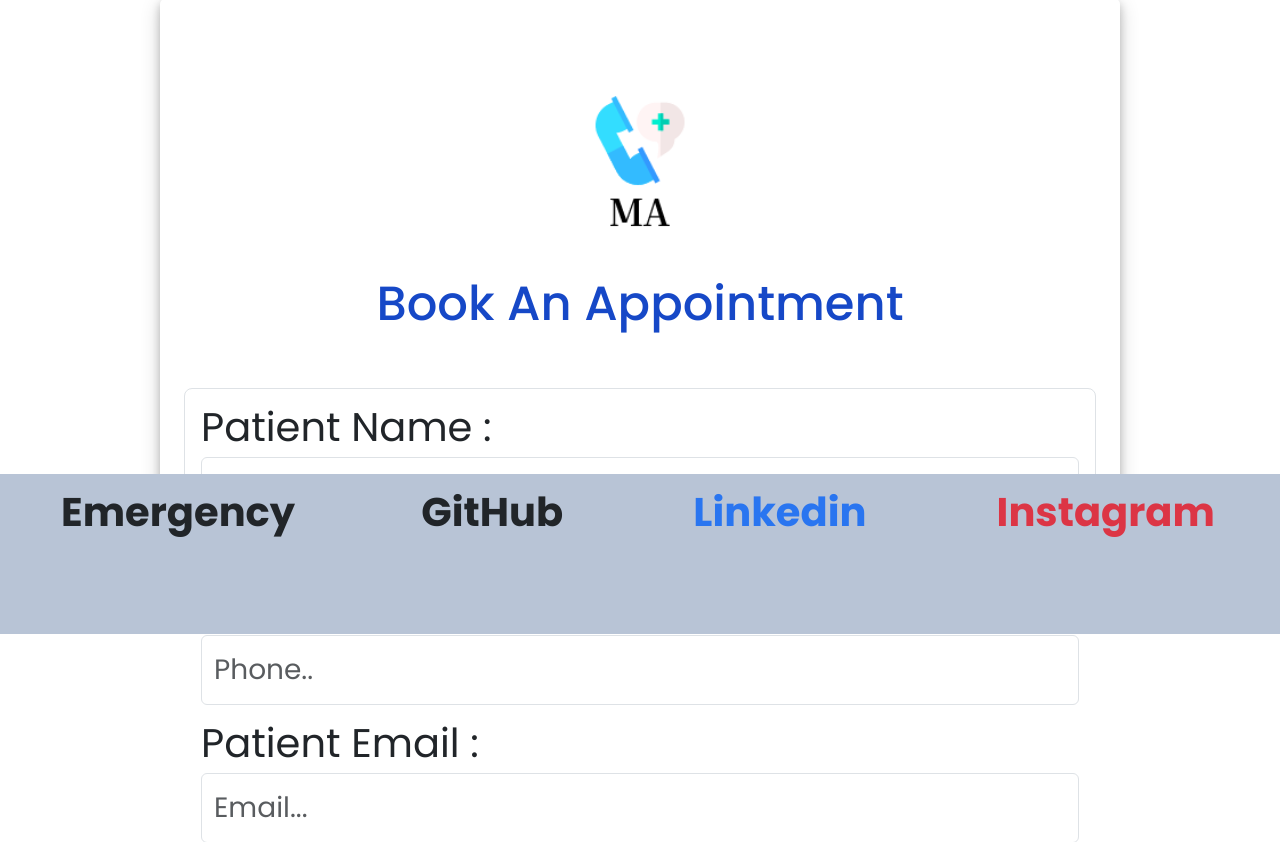
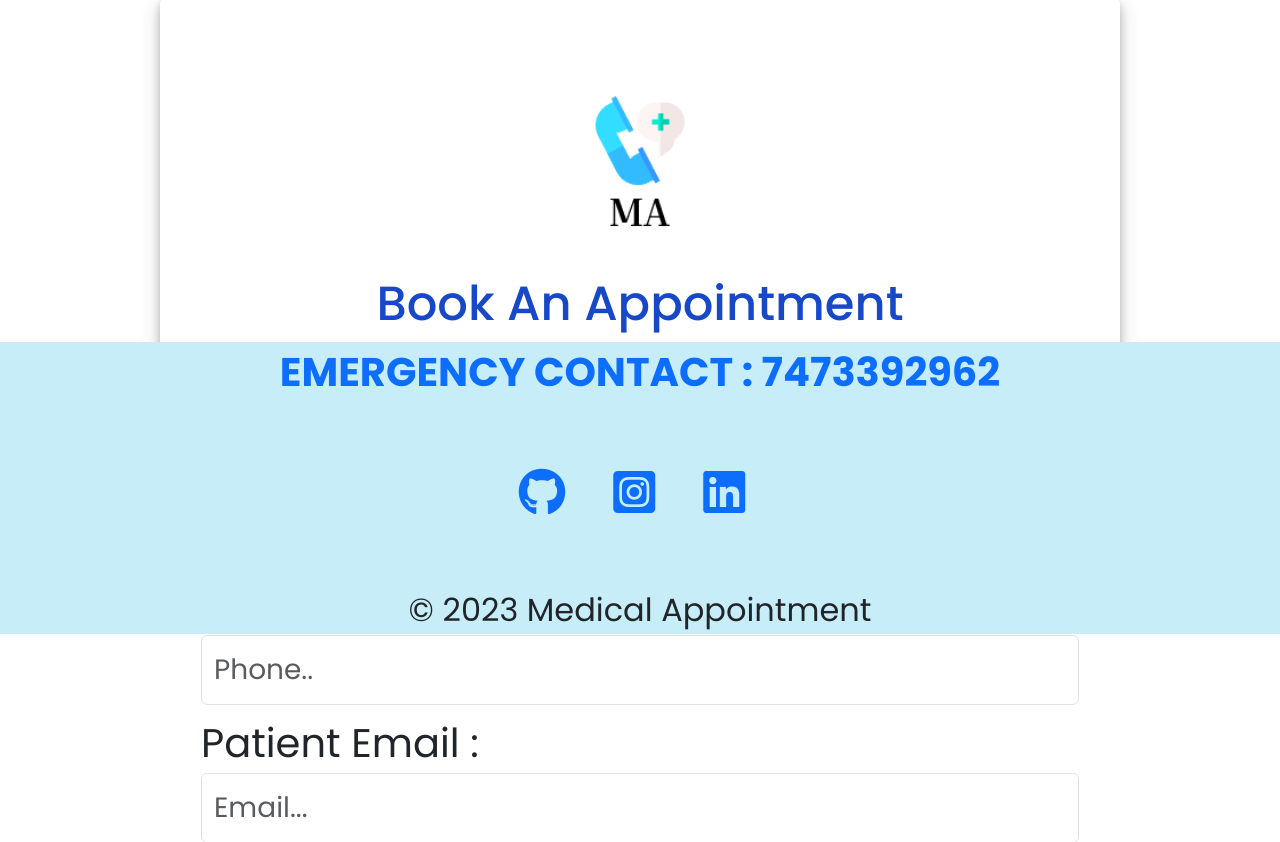
Before and after one commit to DJGuruji/MedicalAppointment, a Django app: page /booking in a window 1280 px wide. Shown: the part 166-1008 px from the top of the page. Run offline with Django 4.2, Linux system fonts and the light colour scheme; the visitor is signed in with stand-in values (Sample User, id 1); data that the repository does not hold is empty; some libraries are stand-ins or nearby versions; some web fonts are replaced.

Commit message:
Social links added

```diff
--- a/home/urls.py
+++ b/home/urls.py
@@ -7,7 +7,6 @@ urlpatterns = [
 path('',views.register, name ='register'),
 path('home',views.index, name ='home'),
 path('login',views.user_login, name ='login'),
-
 path('about',views.about, name ='about'),
 path('booking',views.booking, name ='booking'),
 path('contact',views.contact, name ='contact'),
--- a/home/views.py
+++ b/home/views.py
@@ -87,6 +87,7 @@ def booking(request):
 def contact(request):
   return render(request, 'contact.html')
 
+
 @login_required(login_url ='login')
 def doctors(request):
   dict_dept = {
--- a/static/css/base.css
+++ b/static/css/base.css
@@ -5,7 +5,6 @@
 }
 
 .foot{
-  height: 10rem;
   background: #b8c4d6;
 }
 html{
@@ -57,18 +56,11 @@ html{
   .headertext{
     font-size:4rem;
   }
-  .navlf{
-    font-size: 2.5rem;
-  }
+
   .offcanvas-title{
     font-size: 4ren;
   }
-  .bookingbg{
 
-  }
-  .user_card{
-
-  }
   #form-title{
     font-size: 3rem;
   }
--- a/templates/booking.html
+++ b/templates/booking.html
@@ -26,6 +26,10 @@
 
      background: #fff
    }
+   footer{
+
+      background: #c7eef8;
+    }
 
    .user_card {
      margin-top: auto;
@@ -103,20 +107,22 @@
  <div class="offcanvas-body">
  <div>
  <ul class="list-unstyled  ">
- <li class="p-5 text-center my-auto "><a class="  fw-bold navl text-info text-decoration-none"href="{% url 'home' %}">Home</a></li>
+ <li class=" fw-bold p-5 text-center my-auto "><a class="  navl text-info text-decoration-none"href="{% url 'home' %}">Home</a></li>
 
- <li class=" p-5 text-center my-auto "><a class="  fw-bold navl text-info text-decoration-none"href="{% url 'about' %}">About</a></li>
+ <li class=" p-5 text-center my-auto "><a class="   fw-bold navl text-info text-decoration-none"href="{% url 'about' %}">About</a></li>
 
- <li class="  p-5 text-center my-auto "><a class="navl   fw-bold text-info text-decoration-none"href="{% url 'booking' %}">Booking</a></li>
+ <li class=" fw-bold  p-5 text-center my-auto "><a class="navl   text-info text-decoration-none"href="{% url 'booking' %}">Booking</a></li>
 
- <li class=" p-5 text-center my-auto "><a class="navl  fw-bold text-info text-decoration-none"href="{% url 'doctors' %}">Doctors</a></li>
+ <li class="fw-bold  p-5 text-center my-auto "><a class="navl  text-info text-decoration-none"href="{% url 'doctors' %}">Doctors</a></li>
+             <li class=" fw-bold p-5 text-center my-auto "><a class="navl  text-info text-decoration-none"href="{% url 'contact' %}">Contact</a></li>
+
  {% if user.is_authenticated and user.is_superuser or user.is_staff  %}
- <li class=" p-5 text-center my-auto">
- <a class="navl fw-bold  text-info text-decoration-none" href="/admin/">Admin </a>
+ <li class="fw-bold  p-5 text-center my-auto">
+ <a class="navl  text-info text-decoration-none" href="/admin/">Admin </a>
  </li>
  {% endif %}
 
- <li class=" p-5 text-center my-auto "><a class="navl fw-bold  text-danger  text-decoration-none"href="{% url 'logout' %}">Logout</a>
+ <li class=" fw-bold p-5 text-center my-auto "><a class="navl text-danger  text-decoration-none"href="{% url 'logout' %}">Logout</a>
  </li>
  </ul>
 
@@ -199,23 +205,51 @@
  </div>
 
 
+ <footer class="sticky-bottom ">
+
+    <div class="d-flex justify-content-center">
+      <p class="fs-1 text-primary fw-bold">
+        EMERGENCY CONTACT : 7473392962
+      </p>
+    </div>
+<div class=" ">
+  <ul class="d-flex justify-content-center list-unstyled listcontact">
+
+    <li class="p-4 ">
+        <a class="" href="https://github.com/DJGuruji/MedicalAppointment">
+    <i class="fa-brands fa-github "></i>
+
+  </a>
+    </li>
+    <li class="p-4 ">
+
+      <a class=" "href="https://instagram.com/__krishnanath?utm_source=qr&igshid=MzNlNGNkZWQ4Mg%3D%3D">
+     <span class="w-25">
+       <i class=" fa-brands fa-square-instagram "></i>
+       </span>
+        </a>
+    </li>
+    <li class="p-4  ">
+
+      <a class=""href="https://www.linkedin.com/in/krishnanath-s-24055a227">
+
+<i class="fa-brands fa-linkedin "></i>
+
+        </a>
+    </li>
+  </ul>
 
 
- <footer class="fixed-bottom w-full text-white foot ">
- <ul class="list-unstyled d-flex justify-content-around ">
+    </div>
+    <div class="d-flex justify-content-center">
+      <p class="fs-2 my-auto">
+        &copy; 2023 Medical Appointment
+      </p>
+    </div>
 
- <li class=" p-1 my-auto "><a class="navlf fw-bold lif  text-dark   text-decoration-none"href="{% url 'contact' %}">Emergency </a>
- </li>
- <li class=" p-2 "><a class="text-decoration-none  fw-bold lif text-dark navlf "href="https://github.com/DJGuruji">GitHub</a>
- </li>
- <li class=" p-2  "><a class="navlf lifl fw-bold  text-decoration-none"href="https://www.linkedin.com/in/krishnanath-s-24055a227">Linkedin</a>
- </li>
- <li class=" p-2 "><a class="navlf text-danger fw-bold text-decoration-none "href="https://instagram.com/__krishnanath?utm_source=qr&igshid=MzNlNGNkZWQ4Mg%3D%3D">Instagram</a>
- </li>
 
- </ul>
+  </footer>
 
- </footer>
 
  <script>
  var form_fields = document.getElementsByTagName('input')
```
Also changed, not shown: templates/base.html (+45 -8 lines), static/img/call.png (added), static/img/git.png (added), static/img/gitt.png (added), static/img/insta.jpeg (added), static/img/linkedin.png (added).
